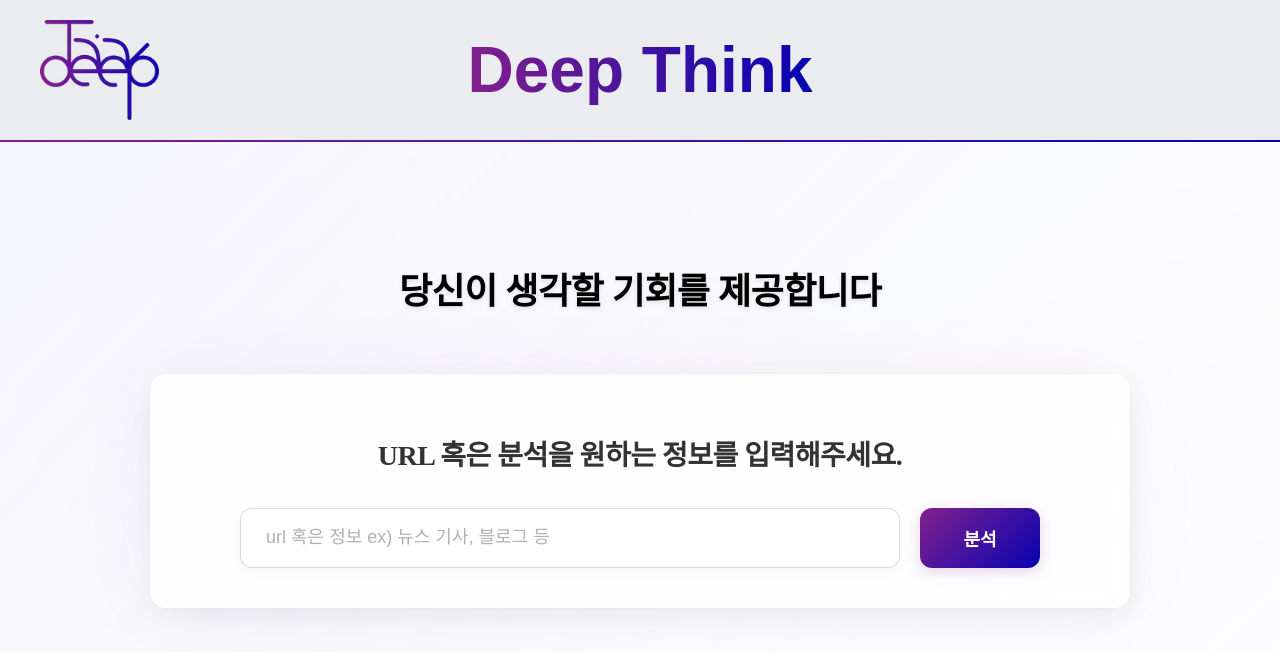
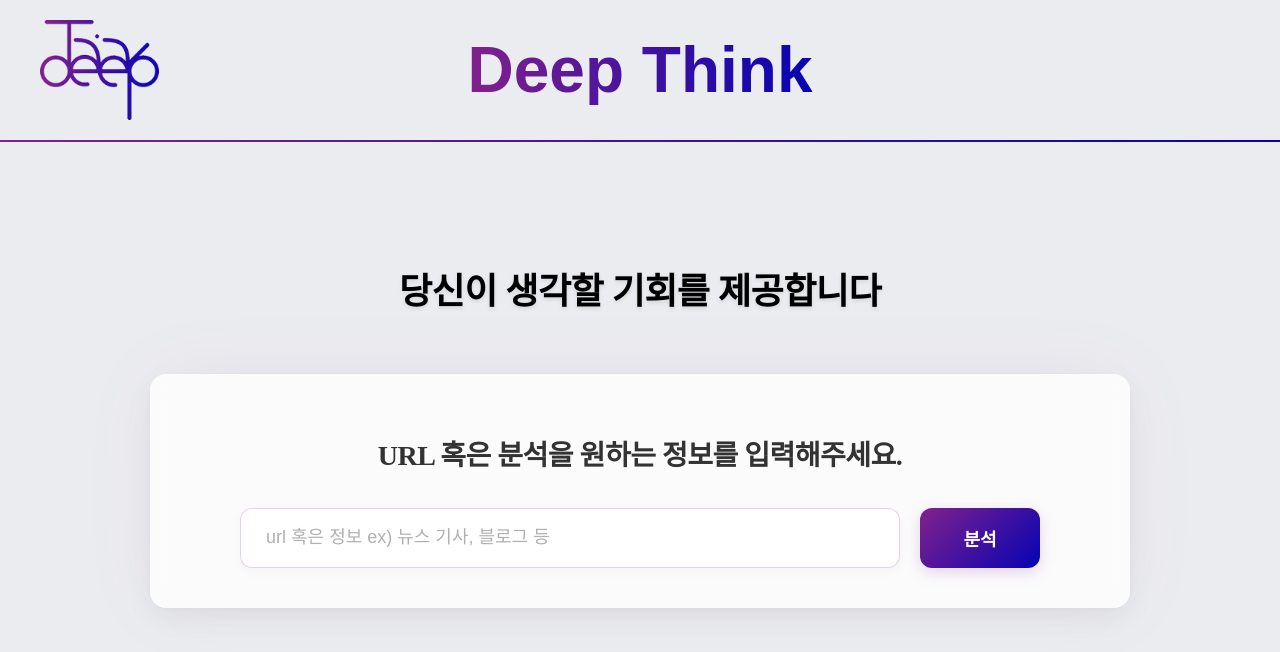
Before and after one commit to Deep-Think-Project/Client, a React (Create React App) app in the folder deepthink_client/: page / in a window 1280 px wide. Shown: the top 652 px of the page. Built offline with nearby package versions, Linux system fonts and the light colour scheme.

Commit message:
Update background-color

```diff
--- a/deepthink_client/src/styles/SearchBar.css
+++ b/deepthink_client/src/styles/SearchBar.css
@@ -5,7 +5,7 @@
   justify-content: flex-start;
   padding: 0 20px;
   min-height: calc(100vh - 120px);
-  background: linear-gradient(135deg, rgba(248, 248, 255, 0.8) 0%, rgba(255, 255, 255, 0.9) 100%);
+  background-color: #ebecf0;
   position: relative;
   overflow: hidden;
 }
```
